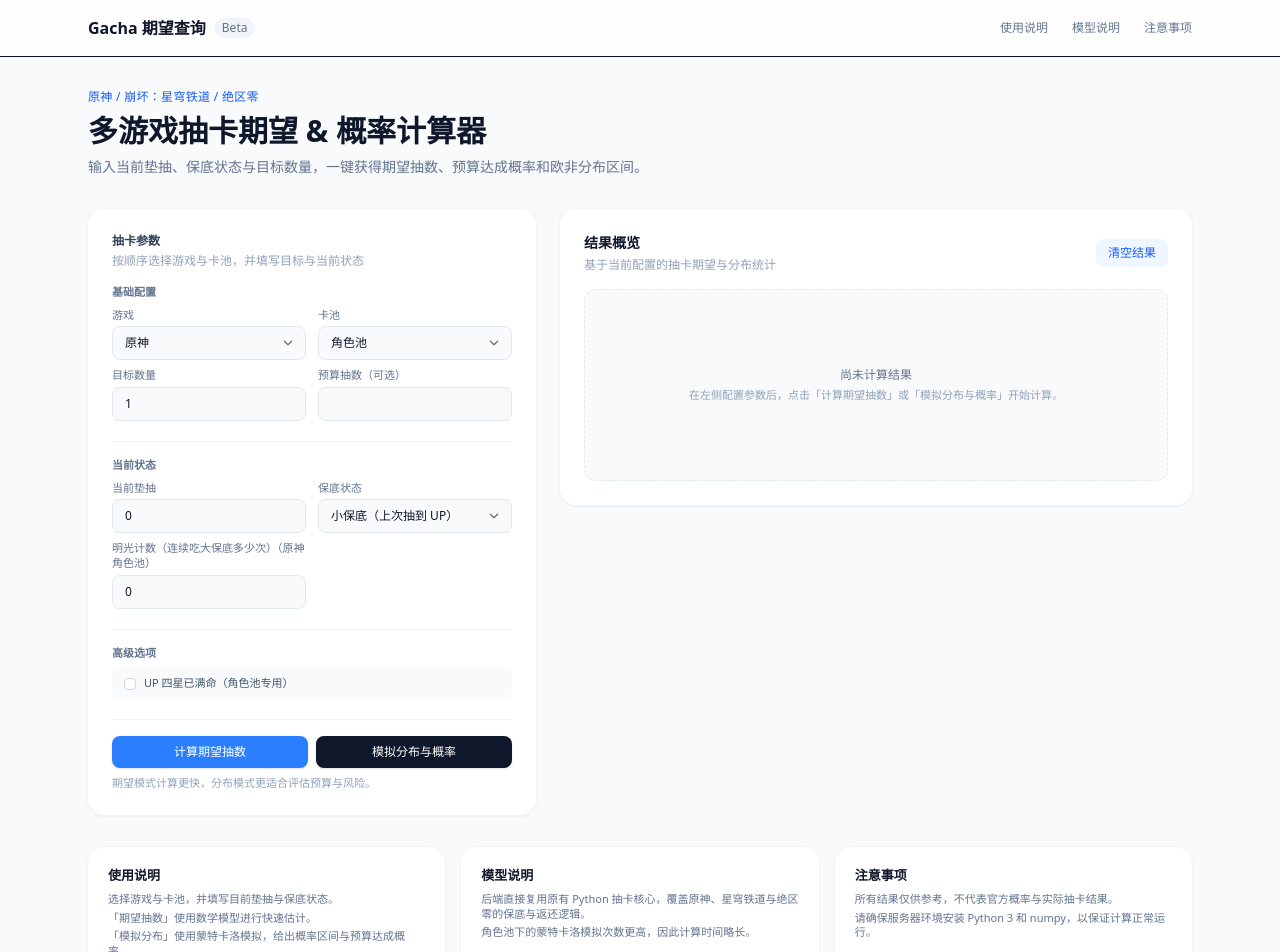
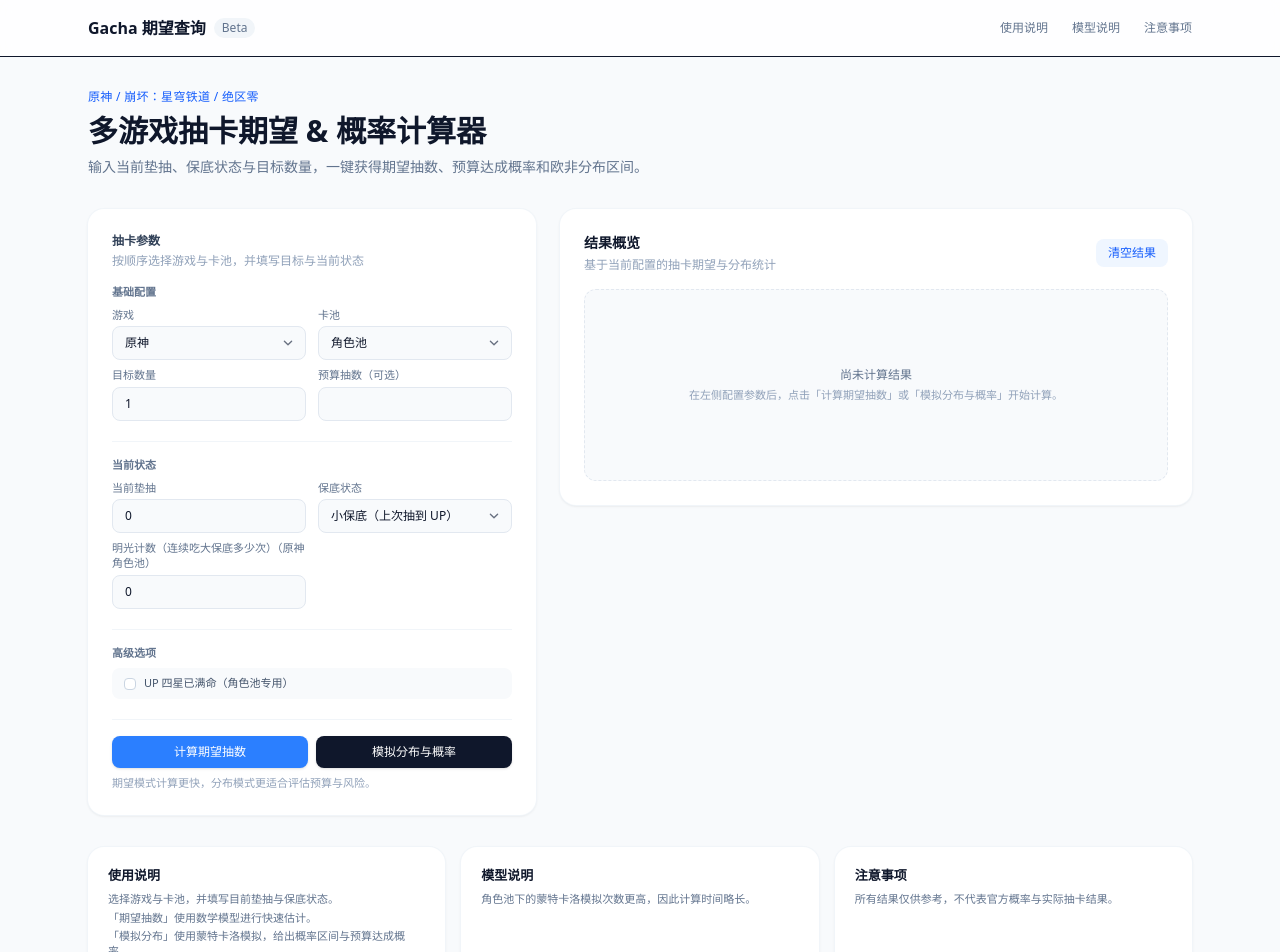
Before and after one commit to Sczr0/cyrene-xtower, a SvelteKit app: page / in a window 1280 px wide. Shown: the top 952 px of the page. Built offline with nearby package versions, Linux system fonts and the light colour scheme.

Commit message:
refactor: 优化引擎预热逻辑并精简页面说明
- 将 onMount 中的引擎预热逻辑重构为独立的 warmupEngine 函数
- 添加鼠标悬停和表单聚焦时触发预热的交互
- 移除冗余的页面说明内容

```diff
--- a/src/routes/+page.svelte
+++ b/src/routes/+page.svelte
@@ -1,6 +1,5 @@
 <script lang="ts">
 	// 表单数据结构，和 Python 抽卡核心参数一一对应
-	import { onMount } from 'svelte';
 	import type {
 		GameKey,
 		PoolKey,
@@ -41,9 +40,10 @@
 	}
 
 	// 页面挂载后在后台预加载计算脚本
-	onMount(() => {
+	function warmupEngine() {
+		if (enginePromise) return;
 		void loadEngine();
-	});
+	}
 
 	const poolOptions: Record<GameKey, { value: PoolKey; label: string }[]> = {
 		genshin: [
@@ -509,6 +509,7 @@
 			<!-- 左侧参数表单 -->
 			<div
 				class="w-full rounded-2xl bg-white p-6 shadow-sm ring-1 ring-slate-100 lg:sticky lg:top-24 lg:max-w-md"
+				on:focusin={warmupEngine}
 			>
 				<div class="mb-4 flex items-center justify-between">
 					<div>
@@ -669,6 +670,7 @@
 								<button
 									type="button"
 									class="inline-flex flex-1 items-center justify-center rounded-lg bg-blue-500 px-3 py-2 text-xs font-medium text-white shadow-sm hover:bg-blue-600 disabled:cursor-not-allowed disabled:bg-blue-300"
+									on:mouseenter={warmupEngine}
 									on:click={() => submitClient('expectation')}
 									disabled={loading}
 								>
@@ -681,6 +683,7 @@
 								<button
 									type="button"
 									class="inline-flex flex-1 items-center justify-center rounded-lg bg-slate-900 px-3 py-2 text-xs font-medium text-white shadow-sm hover:bg-slate-800 disabled:cursor-not-allowed disabled:bg-slate-500"
+									on:mouseenter={warmupEngine}
 									on:click={() => submitClient('distribution')}
 									disabled={loading}
 								>
@@ -1088,9 +1091,6 @@
 			>
 				<h3 class="mb-2 text-[13px] font-semibold text-slate-900">模型说明</h3>
 				<ul class="space-y-1 text-[11px] text-slate-500">
-					<li>
-						后端直接复用原有 Python 抽卡核心，覆盖原神、星穹铁道与绝区零的保底与返还逻辑。
-					</li>
 					<li>角色池下的蒙特卡洛模拟次数更高，因此计算时间略长。</li>
 				</ul>
 			</div>
@@ -1101,7 +1101,6 @@
 				<h3 class="mb-2 text-[13px] font-semibold text-slate-900">注意事项</h3>
 				<ul class="space-y-1 text-[11px] text-slate-500">
 					<li>所有结果仅供参考，不代表官方概率与实际抽卡结果。</li>
-					<li>请确保服务器环境安装 Python 3 和 numpy，以保证计算正常运行。</li>
 				</ul>
 			</div>
 		</section>
```
